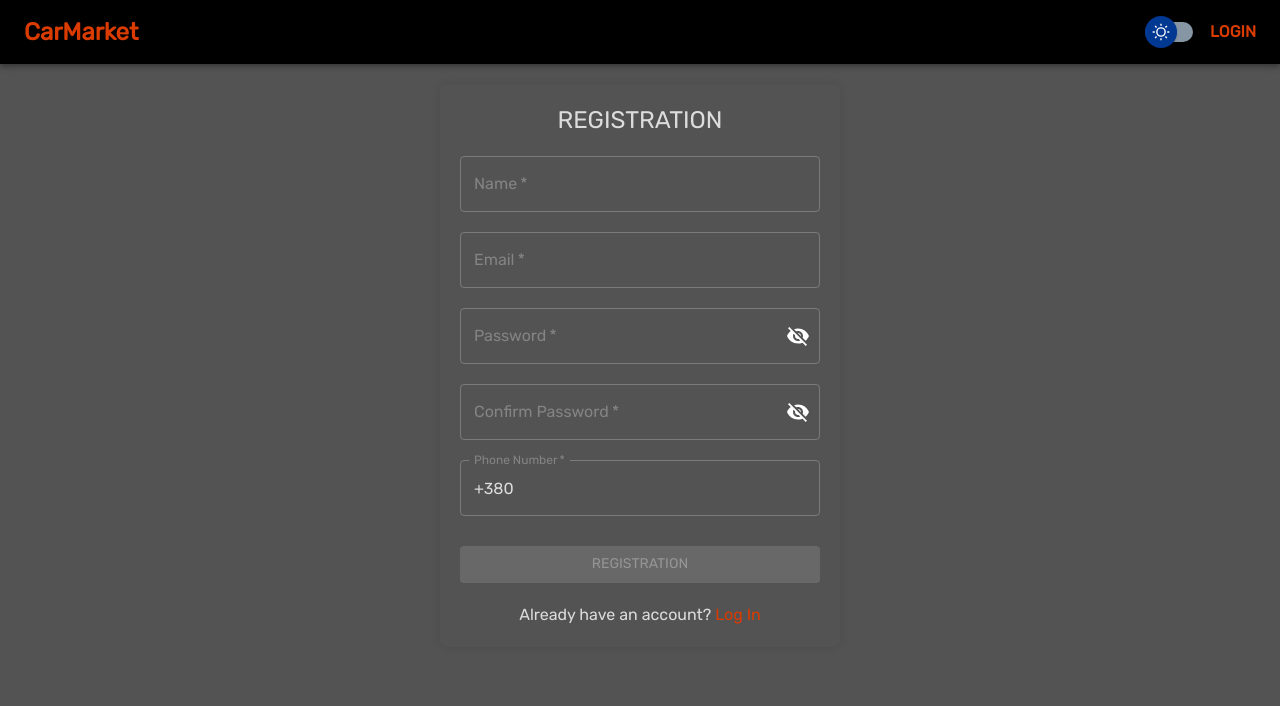
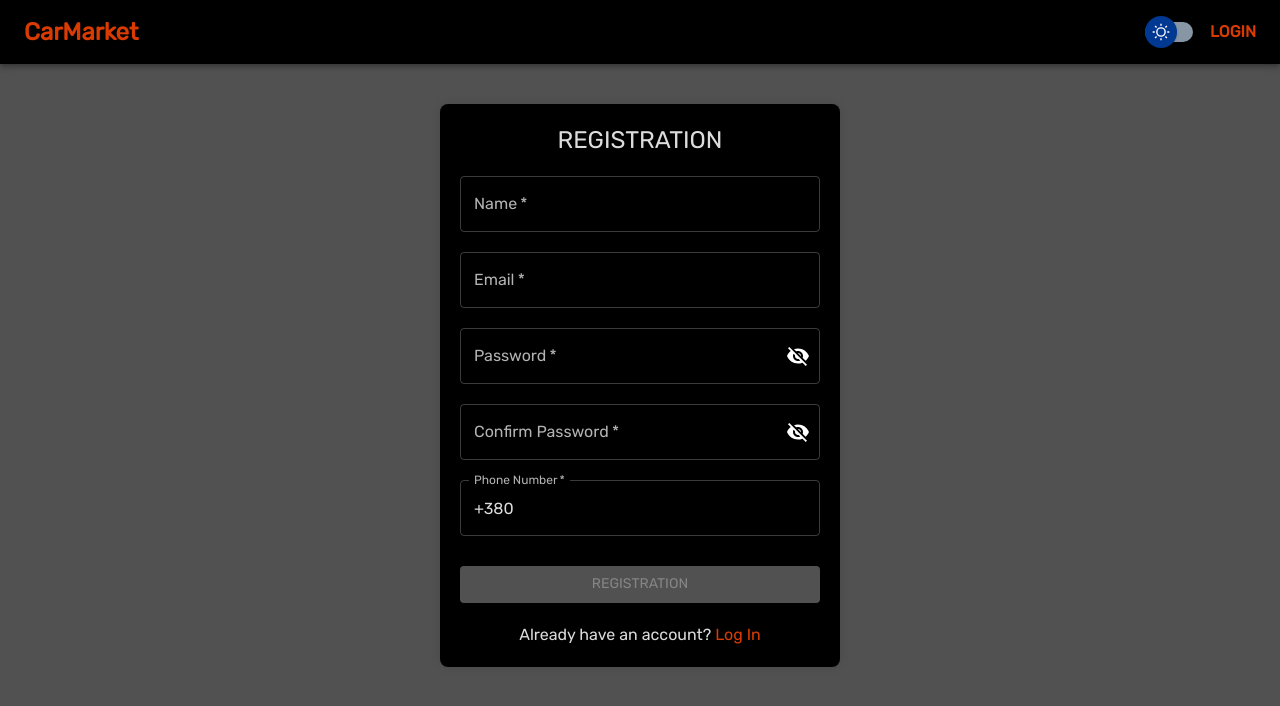
Before and after one commit to Zhenkaaf/CarMarketFrontReact, a React (Vite) app: page /CarMarketFrontReact/registration in a window 1280 px wide. Shown: the top 706 px of the page. Built offline with nearby package versions, Linux system fonts and the light colour scheme.

Commit message:
conflict

```diff
--- a/src/components/CarItem.tsx
+++ b/src/components/CarItem.tsx
@@ -31,7 +31,7 @@ const CarItem = ({
       sx={{
         height: "250px",
         display: "flex",
-        backgroundColor: theme.palette.primary.main,
+        backgroundColor: theme.palette.background.paper,
         padding: "20px",
         marginBottom: "15px",
         transition: applyHoverStyles ? "transform 0.3s ease" : "none",
@@ -139,11 +139,7 @@ const CarItem = ({
             gridTemplateColumns: "repeat(3, minmax(0px, 200px))",
             [theme.breakpoints.down("sm")]: {
               width: "100%",
-              gridTemplateColumns: "repeat(2, auto)",
-            },
-            [theme.breakpoints.down("xs")]: {
-              width: "fit-content",
-              gridTemplateColumns: "repeat(2, minmax(0px, 220px))",
+              gridTemplateColumns: "repeat(2, 1fr)",
             },
           }}
         >
--- a/src/components/header/Header.tsx
+++ b/src/components/header/Header.tsx
@@ -29,7 +29,7 @@ const Header = () => {
             display: "flex",
             justifyContent: "space-between",
             height: `${HEADER_HEIGHT}px`,
-            backgroundColor: "primary.main",
+            backgroundColor: theme.palette.background.paper,
           }}
         >
           {/*  <IconButton
--- a/src/pages/cabinetPage/CabinetPage.tsx
+++ b/src/pages/cabinetPage/CabinetPage.tsx
@@ -124,7 +124,9 @@ const CabinetPage = () => {
                 display: "flex",
                 gap: "20px",
                 padding: "20px",
-                backgroundColor: theme.palette.primary.main,
+                backgroundColor: theme.palette.background.paper,
+                backgroundImage:
+                  "linear-gradient(rgba(255, 255, 255, 0.05), rgba(255, 255, 255, 0.05))",
                 borderRadius: "0px 0px 4px 4px",
               }}
             >
--- a/src/pages/registerPage/RegisterPage.tsx
+++ b/src/pages/registerPage/RegisterPage.tsx
@@ -1,6 +1,6 @@
 import { useEffect, useState } from "react";
 import { useForm, FieldValues } from "react-hook-form";
-import { Link, useNavigate } from "react-router-dom";
+import { Link as RouterLink, useNavigate } from "react-router-dom";
 import { Visibility, VisibilityOff } from "@mui/icons-material";
 import {
   Button,
@@ -9,8 +9,9 @@ import {
   InputAdornment,
   IconButton,
   Box,
+  useTheme,
+  Link,
 } from "@mui/material";
-import { linkStyle } from "../../globalStyles";
 import { useAppDispatch, useAppSelector } from "../../redux/redux-hooks";
 import {
   registrationAct,
@@ -23,6 +24,7 @@ import { phoneNumberValidation } from "../../helpers/phoneNumberValidation.helpe
 import { setWelcomeToastShown } from "../../redux/toast/toastSlice";
 
 const RegistrationPage = () => {
+  const theme = useTheme();
   const navigate = useNavigate();
   const dispatch = useAppDispatch();
   const isUserAuth = useAppSelector((state) => state.userRed.isUserAuth);
@@ -90,9 +92,12 @@ const RegistrationPage = () => {
     const validatedPhoneNumber = phoneNumberValidation(event);
     setPhoneNumber(validatedPhoneNumber);
   };
+  if (isUserLoading) {
+    return <Spinner open={true} />;
+  }
 
   if (isUserLoading) {
-    return <Spinner open={isUserLoading} />
+    return <Spinner open={isUserLoading} />;
   }
 
   return (
@@ -104,7 +109,8 @@ const RegistrationPage = () => {
             borderRadius: "8px",
             padding: "20px",
             maxWidth: "400px",
-            marginTop: "20px",
+            marginTop: "40px",
+            backgroundColor: theme.palette.background.paper,
           }}
         >
           <Box>
@@ -139,11 +145,13 @@ const RegistrationPage = () => {
                 sx={{ marginBottom: "20px" }}
                 fullWidth
                 required
+                autoComplete="off"
+                color="info"
                 label="Name"
                 name="name"
                 error={Boolean(errors?.name)}
                 helperText={
-                  errors?.name && <p>{errors?.name?.message as string}</p>
+                  errors?.name ? (errors.name.message as string) : null
                 }
               />
               <TextField
@@ -157,13 +165,15 @@ const RegistrationPage = () => {
                 sx={{ marginBottom: "20px" }}
                 required
                 fullWidth
+                autoComplete="off"
+                color="info"
                 label="Email"
                 name="email"
                 type="email"
                 onInput={excludeSpaces}
                 error={Boolean(errors?.email)}
                 helperText={
-                  errors?.email && <p>{errors?.email?.message as string}</p>
+                  errors?.email ? (errors.email.message as string) : null
                 }
               />
               <TextField
@@ -185,13 +195,14 @@ const RegistrationPage = () => {
                 sx={{ marginBottom: "20px" }}
                 required
                 fullWidth
+                color="info"
                 label="Password"
                 name="password"
                 type={showPassword ? "text" : "password"}
                 onInput={excludeSpaces}
                 error={Boolean(errors.password)}
                 helperText={
-                  errors?.password && <p>{errors?.password?.message as string}</p>
+                  errors?.password ? (errors.password.message as string) : null
                 }
                 InputProps={{
                   endAdornment: (
@@ -219,21 +230,24 @@ const RegistrationPage = () => {
                 sx={{ marginBottom: "20px" }}
                 required
                 fullWidth
+                color="info"
                 label="Confirm Password"
                 name="confirmPassword"
                 type={showConfirmPass ? "text" : "password"}
                 onInput={excludeSpaces}
                 error={Boolean(errors.confirmPassword)}
                 helperText={
-                  errors?.confirmPassword && (
-                    <p>{errors?.confirmPassword?.message as string}</p>
-                  )
+                  errors?.confirmPassword
+                    ? (errors.confirmPassword.message as string)
+                    : null
                 }
                 InputProps={{
                   endAdornment: (
                     <InputAdornment position="end">
                       <IconButton
-                        onClick={() => togglePasswordsVisible("confirmPassword")}
+                        onClick={() =>
+                          togglePasswordsVisible("confirmPassword")
+                        }
                         edge="end"
                       >
                         {showConfirmPass ? <Visibility /> : <VisibilityOff />}
@@ -256,21 +270,32 @@ const RegistrationPage = () => {
                 name="phoneNumber"
                 value={phoneNumber}
                 required
+                autoComplete="off"
+                color="info"
                 error={Boolean(errors.phoneNumber)}
                 helperText={
-                  errors?.phoneNumber && (
-                    <p>{errors?.phoneNumber?.message as string}</p>
-                  )
+                  errors?.phoneNumber
+                    ? (errors.phoneNumber.message as string)
+                    : null
                 }
                 onInput={phoneNumberInput}
               />
               <Button
-                sx={{ marginTop: "10px", marginBottom: "20px" }}
+                sx={{
+                  marginTop: "10px",
+                  marginBottom: "20px",
+                  "&:hover": {
+                    backgroundColor: `${theme.palette.secondary.light}`,
+                  },
+                  "&.Mui-disabled": {
+                    backgroundColor: `${theme.palette.background.default}`,
+                  },
+                }}
                 type="submit"
                 disabled={!isValid}
                 fullWidth
                 variant="contained"
-                color="primary"
+                color="secondary"
               >
                 Registration
               </Button>
@@ -289,8 +314,16 @@ const RegistrationPage = () => {
               <Typography align="center">
                 Already have an account?
                 <Link
+                  component={RouterLink}
+                  sx={{
+                    textDecoration: "none",
+                    color: theme.palette.secondary.main,
+                    "&:hover": {
+                      color: theme.palette.secondary.light,
+                      textDecoration: "underline",
+                    },
+                  }}
                   to="/login"
-                  style={linkStyle}
                   onClick={() => dispatch(resetRegisterError())}
                 >
                   {" "}
--- a/src/theme.ts
+++ b/src/theme.ts
@@ -38,20 +38,26 @@ export const darkTheme = createTheme({
   },
   palette: {
     mode: "dark",
-    primary: {
+    /*  primary: {
       main: "#000",
-    },
+      light: "#dcdcdc",
+    }, */
     secondary: {
       main: "#da3b00",
       light: "#ff4500",
     },
+    info: {
+      main: "#dcdcdc",
+      /*  light: "#63a4ff",
+      dark: "#004ba0", */
+    },
     background: {
-      default: "rgba(26, 26, 26, 0.75)",
-      paper: "#111",
+      default: "#515151",
+      paper: "#000",
     },
     text: {
       primary: "#dcdcdc",
-      secondary: "#848484",
+      //secondary: "#848484",
     },
   },
   breakpoints: {
```
Also changed, not shown: src/globalStyles.ts (+6 -2 lines), src/pages/loginPage/LoginPage.tsx (+29 -14 lines), src/pages/postAdvertPage/PostAdvertPage.tsx (+40 -46 lines), src/pages/singleAdvertPage/SingleAdvertPage.tsx (+11 -11 lines).
